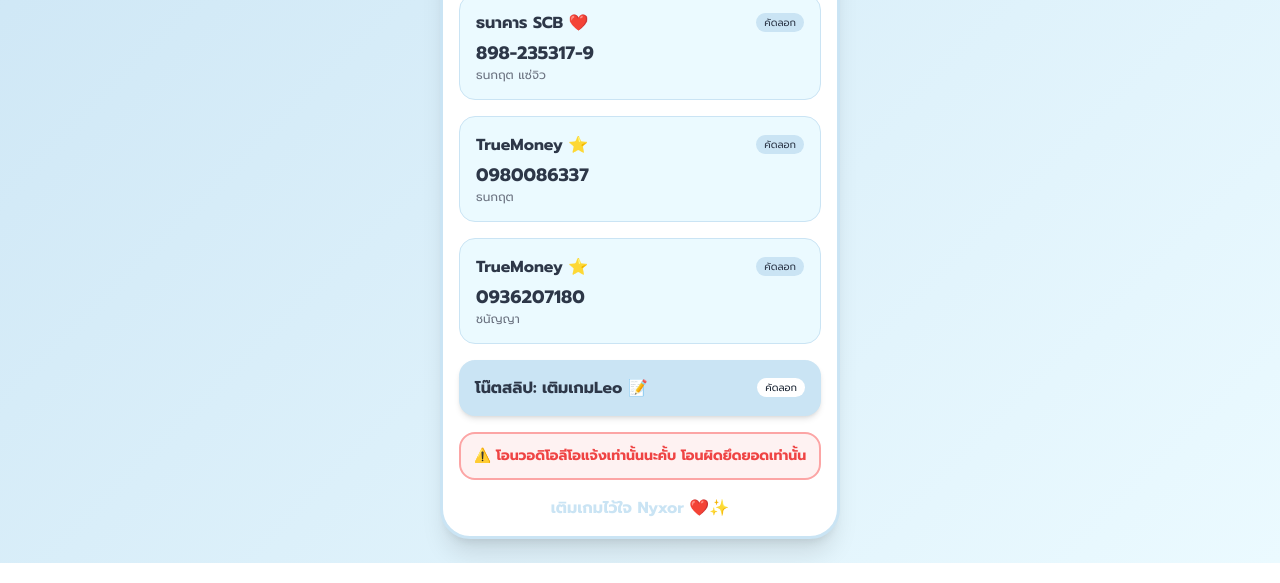
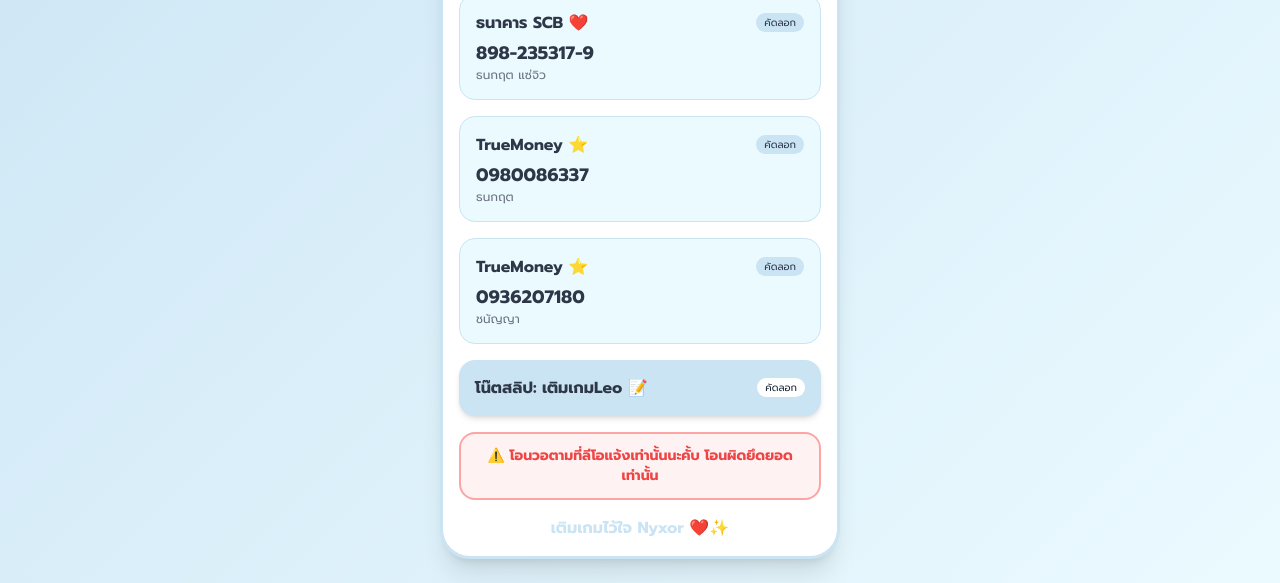
Before and after one commit to namvhan-code/Leo, a plain HTML site: page index.html in a window 1280 px wide. Shown: the part 390-973 px from the top of the page. Drawn offline with nearby package versions, Linux system fonts and the light colour scheme.

Commit message:
Update index.html

```diff
--- a/index.html
+++ b/index.html
@@ -70,7 +70,7 @@
                 </div>
 
                 <div class="rounded-2xl p-3 border-2 border-red-300 text-center bg-red-50">
-                    <p class="text-red-500 font-bold text-sm">⚠️ โอนวอดิโอลีโอแจ้งเท่านั้นนะคั้บ โอนผิดยึดยอดเท่านั้น</p>
+                    <p class="text-red-500 font-bold text-sm">⚠️ โอนวอตามที่ลีโอแจ้งเท่านั้นนะคั้บ โอนผิดยึดยอดเท่านั้น</p>
                 </div>
 
                 <div class="text-center font-bold text-[#CAE4F4]">เติมเกมไว้ใจ Nyxor ❤️✨</div>
```
